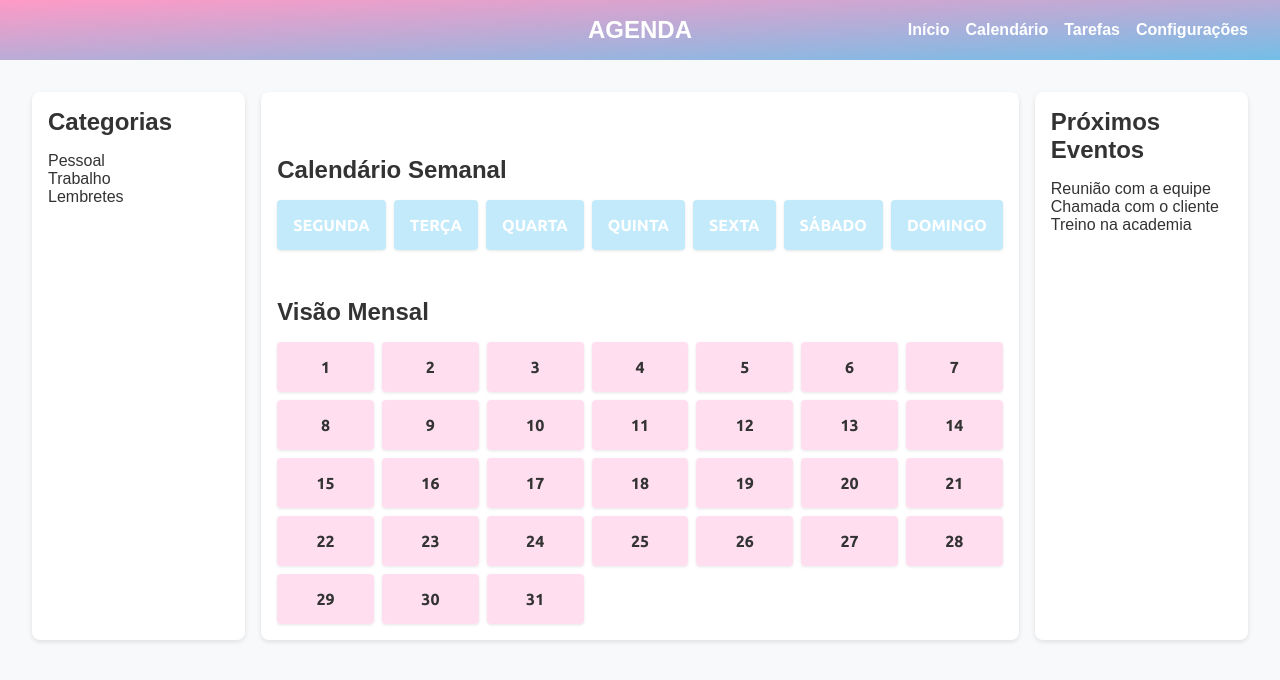
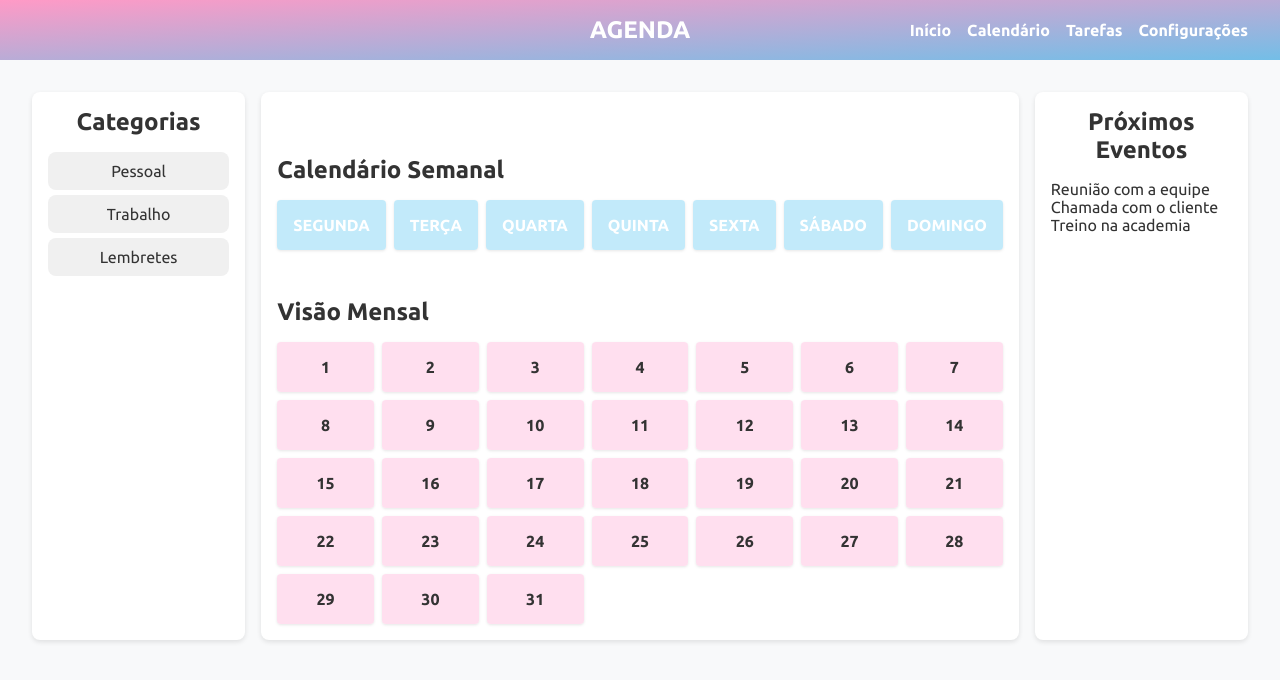
Before and after one commit to leonardokinouchi/Agenda-online-Front-end, a plain HTML site: page index.html in a window 1280 px wide. Drawn offline with Linux system fonts and the light colour scheme; a web font is replaced by a local one.

Commit message:
Update style.css

```diff
--- a/style.css
+++ b/style.css
@@ -1,4 +1,3 @@
-/* General Reset */
 * {
     margin: 0;
     padding: 0;
@@ -6,19 +5,20 @@
   }
 
   body {
-    font-family: Arial, sans-serif;
+    font-family: "Ubuntu", serif;
     background-color: #f8f9fa;
     color: #333;
   }
 
   header {
+    font-family: "Ubuntu", serif;
     background-image: linear-gradient(to bottom right, rgb(255, 154, 198), rgb(115, 190, 231));
     color: rgb(255, 255, 255);
     display: flex;
-    justify-content: center; /* Centraliza o conteúdo horizontalmente */
-    align-items: center; /* Centraliza o conteúdo verticalmente */
+    justify-content: center;
+    align-items: center;
     padding: 1rem 2rem;
-    position: relative; /* Permite adicionar navegação à direita, se necessário */
+    position: relative;
   }
 
   .logo{
@@ -27,10 +27,11 @@
 
   header nav {
     position: absolute;
-    right: 2rem; /* Move o menu de navegação para a direita */
+    right: 2rem;
   }
 
   header .logo {
+    font-family: "Ubuntu", serif;
     font-size: 1.5rem;
     font-weight: bold;
   }
@@ -42,6 +43,7 @@
   }
 
   header nav a {
+    font-family: "Ubuntu", serif;
     color: white;
     text-decoration: none;
     font-weight: bold;
@@ -62,7 +64,20 @@
   }
 
   .sidebar h2 {
+    font-family: "Ubuntu", serif;
     margin-bottom: 1rem;
+    text-align: center;
+  }
+
+  .sidebar.left ul li {
+    font-weight: 400;
+    font-family: "Ubuntu", serif;
+    border-radius: 8px;
+    background-color: #f0f0f0;
+    padding: 10px;
+    margin-bottom: 5px;
+    list-style: none;
+    text-align: center;
   }
 
   .sidebar ul {
@@ -78,6 +93,7 @@
   }
 
   .calendar h2 {
+    font-family: "Ubuntu", serif;
     padding-top: 2em;
     margin-bottom: 1rem;
   }
```
